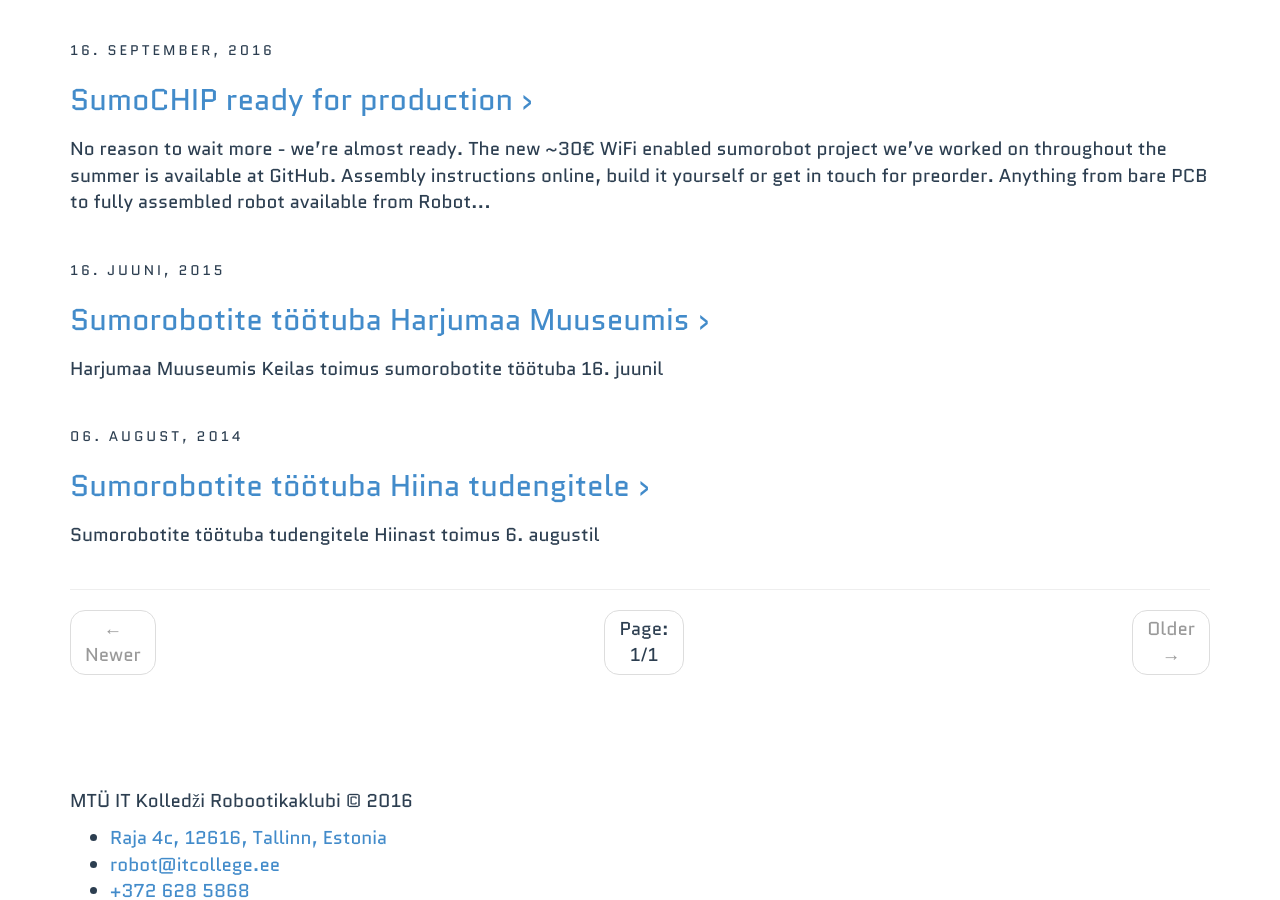
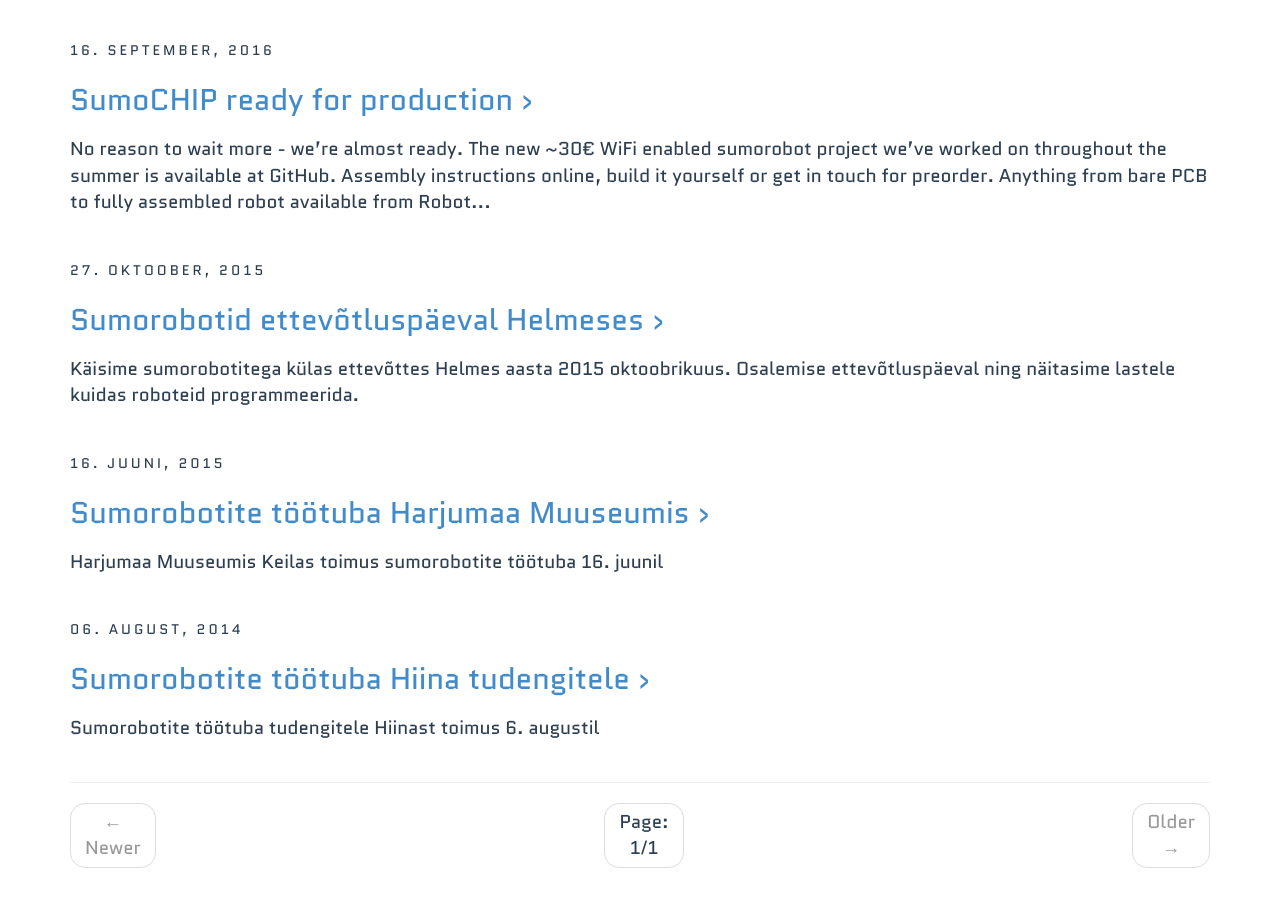
Before and after one commit to plaes/eik-robo.github.io, a Jekyll site: the page built from index.html, in a window 1280 px wide and 900 px high, scrolled down 517 px. Built offline with Jekyll 4.4.1, drawn with Linux system fonts in a browser that asks for light colours; nearby versions of some CDN libraries; library files that are not in the unit come from our copies; the list of posts is cut into pages by our own code.

Commit message:
Add Helmes entrepreneurship day photos

```diff
--- /dev/null
+++ b/_posts/2015-10-27-helmes-entrepreneuship-day.md
@@ -0,0 +1,22 @@
+---
+title: "Sumorobotid ettevõtluspäeval Helmeses"
+author: Lauri Võsandi <lauri.vosandi@gmail.com>
+categories:
+tags: sumorobot
+layout: post
+---
+
+Käisime sumorobotitega külas ettevõttes Helmes aasta 2015 oktoobrikuus.
+Osalemise ettevõtluspäeval ning näitasime lastele kuidas roboteid programmeerida.
+
+![pilt1](/assets/img/event/helmes1.jpg)
+
+![pilt1](/assets/img/event/helmes2.jpg)
+
+![pilt1](/assets/img/event/helmes3.jpg)
+
+![pilt1](/assets/img/event/helmes4.jpg)
+
+![pilt1](/assets/img/event/helmes5.jpg)
+
+![pilt1](/assets/img/event/helmes6.jpg)
```
Also changed, not shown: _posts/2015-06-16-workshop-at-keila.md (+1 -1 lines), assets/img/event/helmes1.jpg (added), assets/img/event/helmes2.jpg (added), assets/img/event/helmes3.jpg (added), assets/img/event/helmes4.jpg (added), assets/img/event/helmes5.jpg (added), assets/img/event/helmes6.jpg (added).
